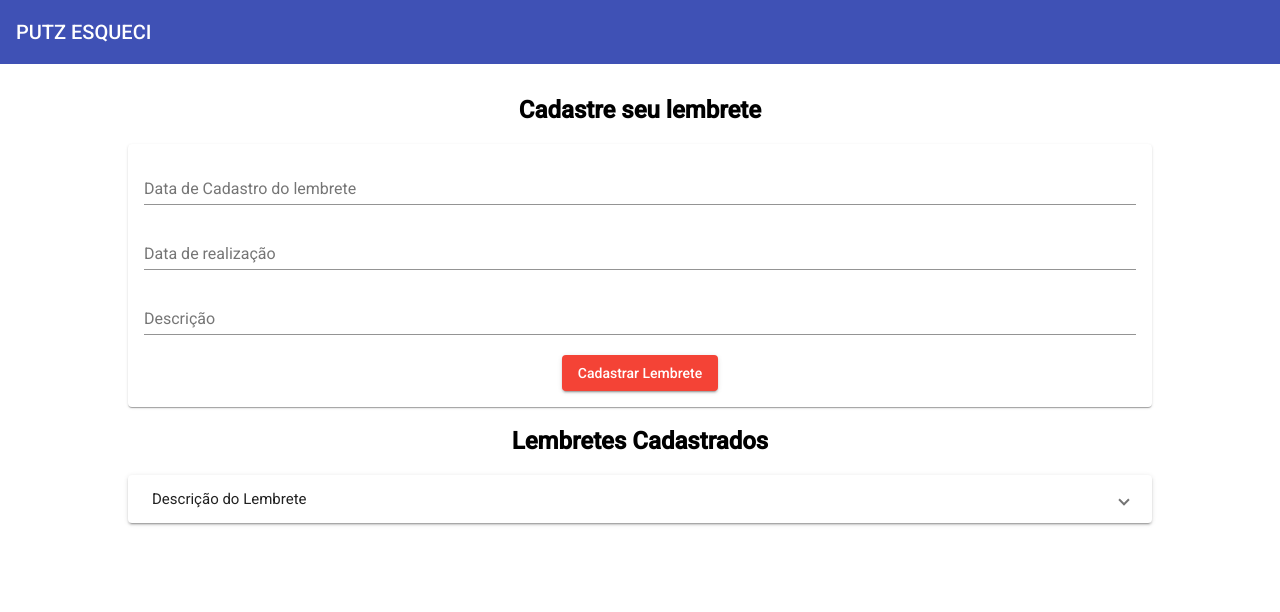
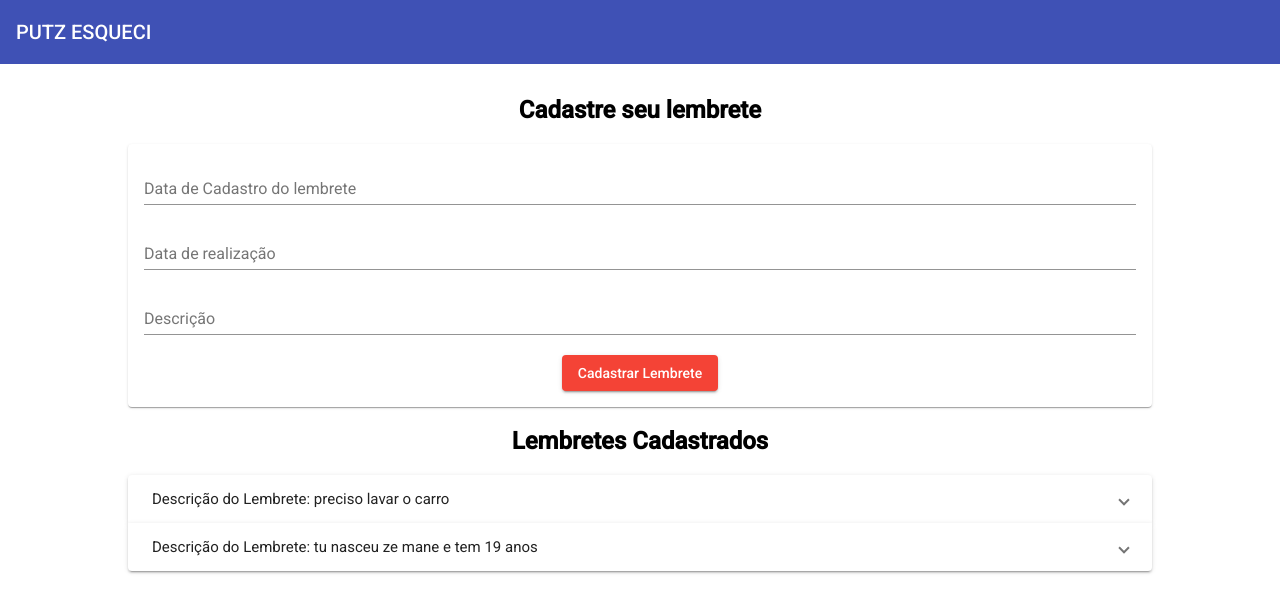
Before and after one commit to Jul10pN/projeto-usabilidade, an Angular app: page / in a window 1280 px wide. Shown: the top 612 px of the page. Built offline with nearby package versions, Linux system fonts and the light colour scheme.

Commit message:
Igor 16/10 Parte 1 OK

```diff
--- a/src/app/app.component.html
+++ b/src/app/app.component.html
@@ -2,6 +2,7 @@
 <app-cabecalho></app-cabecalho>
 
 <main>
-<app-lembrete-inserir></app-lembrete-inserir>
+<app-lembrete-inserir
+ (lembreteAdicionado)="onLembreteAdicionado($event)"></app-lembrete-inserir>
 <app-lembrete-lista></app-lembrete-lista>
 </main>
--- a/src/app/app.component.ts
+++ b/src/app/app.component.ts
@@ -7,4 +7,8 @@ import { Component } from '@angular/core';
 })
 export class AppComponent {
   title = 'projeto-usabilidade';
+
+  onLembreteAdicionado(lembrete) {
+    console.log(lembrete);
+  }
 }
--- a/src/app/lembrete/lembrete-inserir/lembrete-inserir.component.ts
+++ b/src/app/lembrete/lembrete-inserir/lembrete-inserir.component.ts
@@ -1,25 +1,29 @@
-import { Component, OnInit } from '@angular/core';
+import { Component, EventEmitter, Output } from '@angular/core';
 
 @Component({
   selector: 'app-lembrete-inserir',
   templateUrl: './lembrete-inserir.component.html',
   styleUrls: ['./lembrete-inserir.component.css']
 })
-export class LembreteInserirComponent implements OnInit {
+export class LembreteInserirComponent  {
+
+  @Output() lembreteAdicionado = new EventEmitter();
 
   cadastro: string;
   realizacao: string;
   descricao: string;
 
   onAdicionarLembrete() {
-    alert('Botão pressionado');
+    const lembrete = {
+      cadastro: this.cadastro,
+      realizacao: this.realizacao,
+      descricao: this.descricao
+    }
+
+    this.lembreteAdicionado.emit(lembrete);
+
+
   }
 
 
-
-  constructor() { }
-
-  ngOnInit(): void {
-  }
-
 }
--- a/src/app/lembrete/lembrete-lista/lembrete-lista.component.html
+++ b/src/app/lembrete/lembrete-lista/lembrete-lista.component.html
@@ -2,14 +2,14 @@
 
 <mat-accordion>
 
-  <mat-expansion-panel>
+  <mat-expansion-panel *ngFor="let lembrete of lembretes">
 
     <mat-expansion-panel-header>
-      Descrição do Lembrete
+      Descrição do Lembrete: {{lembrete.descricao}}
     </mat-expansion-panel-header>
 
-    <p>Data do Cadastro</p>
-    <p>Data da Realização</p>
+    <p>Data do Cadastro:   {{lembrete.cadastro}}    </p>
+    <p>Data da Realização: {{lembrete.realizacao}} </p>
 
     <mat-action-row>
       <button mat-button color="primary">Editar</button>
@@ -18,5 +18,8 @@
 
   </mat-expansion-panel>
 
+</mat-accordion>
 
-</mat-accordion>
+<p *ngIf="lembretes.length <= 0">
+  Nenhum lembrete cadastrado!
+</p>
--- a/src/app/lembrete/lembrete-lista/lembrete-lista.component.ts
+++ b/src/app/lembrete/lembrete-lista/lembrete-lista.component.ts
@@ -7,6 +7,18 @@ import { Component, OnInit } from '@angular/core';
 })
 export class LembreteListaComponent implements OnInit {
 
+  lembretes = [
+    {
+    cadastro: '17/10/2020',
+  realizacao: '20/10/2020',
+  descricao: 'preciso lavar o carro'
+  },
+  {
+    cadastro: '04/04/2001',
+    realizacao: '17/10/2020',
+    descricao: 'tu nasceu ze mane e tem 19 anos'
+  }
+  ]
 
   constructor() { }
 
```
